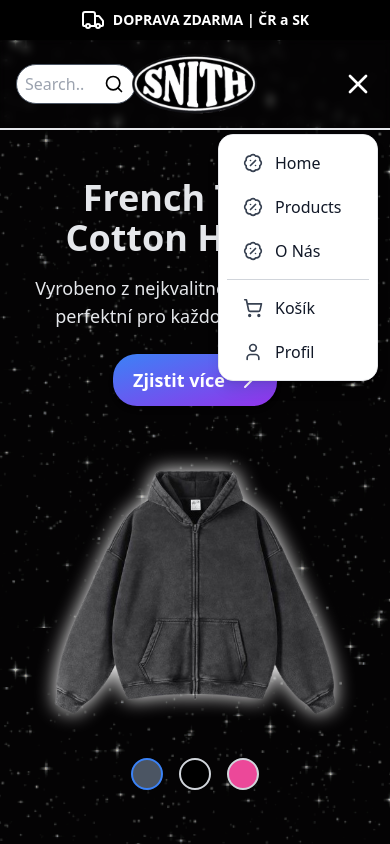
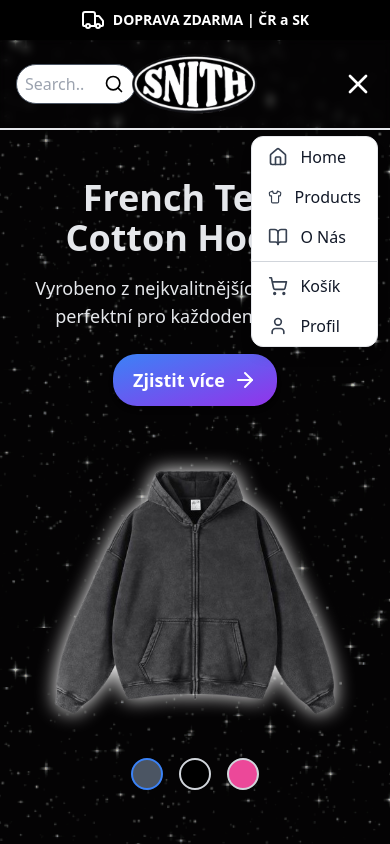
Before and after one commit to Dedek1Baba/Rocnikova-prace-eshop-main, a React (Vite) app in the folder client/: page / in a window 390 px wide. Both pictures are taken after a click on the button 358 px from the left and 84 px from the top of the page. Shown: the top 844 px of the page. Built offline with nearby package versions, Linux system fonts and the light colour scheme.

Commit message:
opraveni hamburger menu, zkrášlení menu

```diff
--- a/client/src/components/ui/header.jsx
+++ b/client/src/components/ui/header.jsx
@@ -11,20 +11,41 @@ import {
   LogOut,
   Truck,
   BadgePercent,
+  House,
+  Shirt,
+  BookOpen
 } from "lucide-react";
 import Logo from "../../assets/snith.logo.png";
 
 const MenuPages = [
-  { id: 1, name: "Home", link: "/", icon: BadgePercent },
+  { id: 1,
+    name: "Home",
+    link: "/",
+    icon: House },
 
-  { id: 2, name: "Products", link: "/products", icon: BadgePercent },
-  { id: 3, name: "O Nás", link: "/aboutus", icon: BadgePercent },
+  { id: 2,
+    name: "Products",
+    link: "/products",
+    icon: Shirt },
+
+  { id: 3,
+     name: "O Nás",
+      link: "/aboutus",
+       icon: BookOpen },
 ];
 
 const UserMenuPages = [
-  { id: "cart", name: "Košík", icon: ShoppingCart, link: "/cart" },
+  { id: "cart",
+    name: "Košík",
+     icon: ShoppingCart,
+      link: "/cart"
+    },
 
-  { id: "profile", name: "Profil", icon: User, link: "/profile" },
+  { id: "profile",
+     name: "Profil",
+      icon: User,
+      link: "/profile"
+    },
 ];
 
 export default function Header() {
@@ -39,7 +60,7 @@ export default function Header() {
         </div>
       </div>
 
-      <div className="backdrop-blur-sm bg-opacity-95 border-b-2 sticky top-0 z-50 ">
+      <div className="backdrop-blur-sm bg-opacity-95 border-b-2 sticky top-0 z-50">
         <div className="container flex justify-between py-5 mx-auto items-center px-4">
           <div className="relative flex items-center gap-2">
             <Search className="absolute right-3 text-primary md:w-6 w-5" />
@@ -57,14 +78,8 @@ export default function Header() {
           <div className="hidden lg:flex items-center gap-6">
             <ul className="lg:flex hidden items-center xl:gap-4 gap-0">
               {MenuPages.map((data) => (
-                <li
-                  key={data.id}
-                  className="relative group text-white font-semibold"
-                >
-                  <a
-                    href={data.link}
-                    className="inline-block px-4 hover:text-secondary cursor-pointer"
-                  >
+                <li key={data.id} className="relative group text-white font-semibold">
+                  <a href={data.link} className="inline-block px-4 hover:text-secondary cursor-pointer">
                     {data.name}
                   </a>
                   <span className="absolute left-[15%] bottom-0 w-0 h-[2px] bg-secondary transition-all duration-300 group-hover:w-[72%]"></span>
@@ -79,47 +94,25 @@ export default function Header() {
             </a>
 
             <div className="relative">
-              <a href="#user">
               <Button
                 className="-ml-3 bg-gradient-to-br from-primary to-secondary transition-all hover:text-secondary duration-200 text-white rounded-full"
                 onClick={() => setUserMenuOpen(!userMenuOpen)}
               >
                 <User />
               </Button>
+              {userMenuOpen && (
+                <div className="absolute right-0 mt-2 w-40 bg-white shadow-lg border rounded-[15px] font-medium">
+                  {UserMenuPages.map((data) => (
+                    <a key={data.id} href={data.link} className="flex items-center gap-2 px-4 py-2 hover:bg-gray-100 cursor-pointer rounded-[15px]">
+                      <data.icon className="w-5 h-5 text-gray-600" /> {data.name}
                     </a>
-
-              {userMenuOpen && (
-                <div className="absolute right-0 mt-2 w-40 bg-white shadow-lg border rounded-[15px] font-medium ">
-                  <a
-                    href="/profile"
-                    className="flex items-center gap-2 px-4 py-2 hover:bg-gray-100 cursor-pointer rounded-[15px]"
-                  >
-                    <User className="w-5 h-5 text-gray-600 " /> Profil
-                  </a>
-                  <a
-                    href="/salecodes"
-                    className="flex items-center gap-2 px-4 py-2 hover:bg-gray-100 cursor-pointer rounded-[15px]"
-                  >
-                    <BadgePercent className="w-5 h-5 text-gray-600" /> Slevové
-                    kódy
-                  </a>
-                  <a
-                    href="/settings"
-                    className="flex items-center gap-2 px-4 py-2 hover:bg-gray-100 cursor-pointer rounded-[15px]"
-                  >
-                    <Settings className="w-5 h-5 text-gray-600" /> Nastavení
-                  </a>
-                  <a
-                    href="/logout"
-                    className="flex items-center gap-2 px-4 py-2 hover:bg-gray-100 cursor-pointer text-red-500 rounded-[15px]"
-                  >
-                    <LogOut className="w-5 h-5 text-red-500" /> Odhlásit se
-                  </a>
+                  ))}
                 </div>
               )}
             </div>
           </div>
 
+          <div className="relative flex items-center lg:hidden">
           <button
             className="lg:hidden right-4 hover:text-secondary duration-200 text-white pt-2 pb-2 hover:underline"
             onClick={() => setMenuOpen(!menuOpen)}
@@ -138,40 +131,23 @@ export default function Header() {
         </div>
 
         {menuOpen && (
-        <div className="absolute right-3 mt-1 w-40 bg-white shadow-lg border rounded-[15px] z-40 flex flex-col overflow-hidden lg:hidden">
-          <div className="w-full h-auto bg-white shadow-lg flex flex-col overflow-hidden">
-            <div className="flex flex-col items-start gap-1 p-2 w-full">
+          <div className="fixed top-24 right-3 w-[15vh] bg-white shadow-lg border rounded-xl z-50 flex flex-col overflow-hidden lg:hidden">
             {MenuPages.map((data) => (
-                <a
-                  key={data.id}
-                  href={data.link}
-                  className="flex items-center gap-3 px-4 py-2 hover:bg-gray-100 cursor-pointer rounded-[15px] w-full text-left"
-                >
+              <a key={data.id} href={data.link} className="flex items-center gap-3 px-4 py-2 hover:bg-gray-100 cursor-pointer">
                 <data.icon className="w-5 h-5 text-gray-700" />
-                  <span className="text-gray-900 font-medium flex-1">
-                    {data.name}
-                  </span>
+                <span className="text-gray-900 font-medium">{data.name}</span>
               </a>
             ))}
-
             <hr className="border-t border-gray-300 w-full my-1" />
-
             {UserMenuPages.map((data) => (
-                <a
-                  key={data.id}
-                  href={data.link}
-                  className="flex items-center gap-3 px-4 py-2 hover:bg-gray-100 cursor-pointer rounded-[15px] w-full text-left"
-                >
+              <a key={data.id} href={data.link} className="flex items-center gap-3 px-4 py-2 hover:bg-gray-100 cursor-pointer">
                 <data.icon className="w-5 h-5 text-gray-700" />
-                  <span className="text-gray-900 font-medium flex-1">
-                    {data.name}
-                  </span>
+                <span className="text-gray-900 font-medium">{data.name}</span>
               </a>
             ))}
           </div>
+        )}
       </div>
-        </div>
-      )}
     </>
   );
 }
```
Lines whose indentation alone changed are shown as unchanged.
